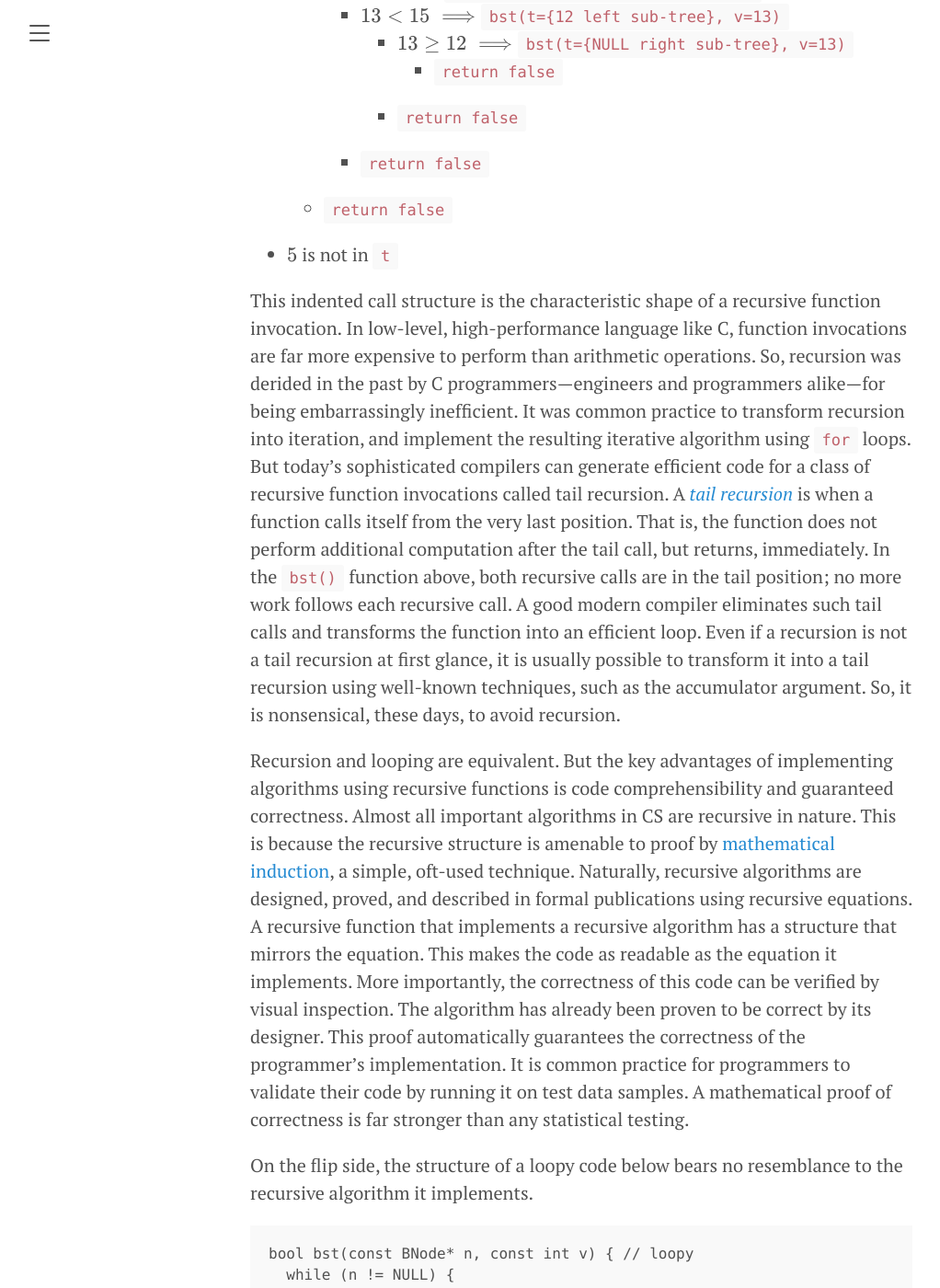
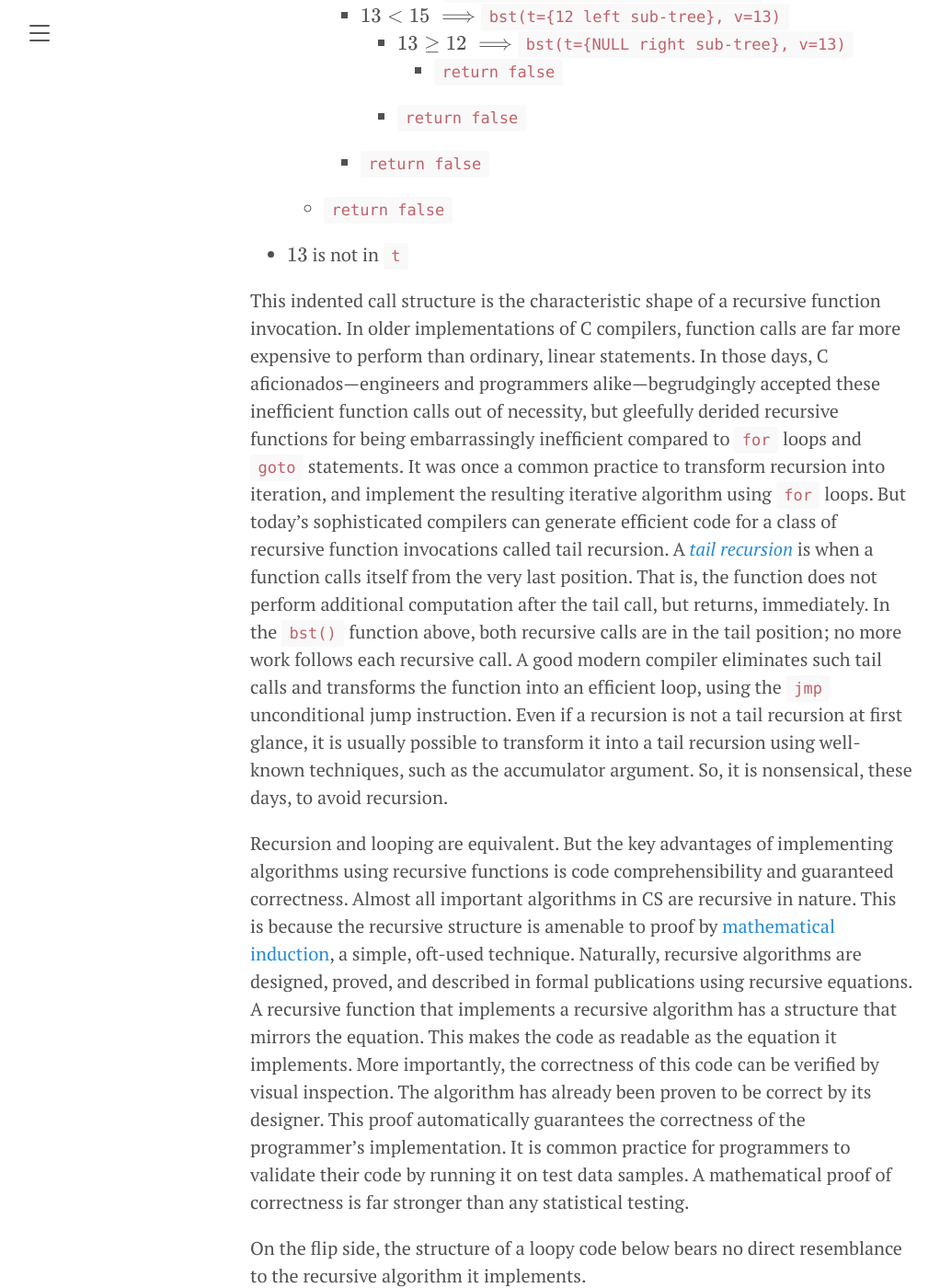
Before and after one commit to amenzwa/amenzwa.github.io, a Jekyll site: the page built from stem/IT/EngineeringSoftwareDevelopment.md, in a window 1280 px wide and 1400 px high, scrolled down 11004 px. Shown: the whole window at 92% size, without its empty margins (8-1030 px from the left). Built offline with Jekyll 4.4.1, drawn with Linux system fonts in a browser that asks for light colours; our own code applies the rules of GitHub Pages for plain Markdown files; formulas are drawn with MathJax 3; some of the changed text lies outside the part shown.

Commit message:
fix typo in bst()

````diff
--- a/stem/IT/EngineeringSoftwareDevelopment.md
+++ b/stem/IT/EngineeringSoftwareDevelopment.md
@@ -149,13 +149,13 @@ To gain a deeper understanding of the recursive call structure of the binary sea
       - `return false`
     - `return false`
   - `return false`
-- $5$ is not in `t`
+- $13$ is not in `t`
 
-This indented call structure is the characteristic shape of a recursive function invocation. In low-level, high-performance language like C, function invocations are far more expensive to perform than arithmetic operations. So, recursion was derided in the past by C programmers—engineers and programmers alike—for being embarrassingly inefficient. It was common practice to transform recursion into iteration, and implement the resulting iterative algorithm using `for` loops. But today's sophisticated compilers can generate efficient code for a class of recursive function invocations called tail recursion. A [*tail recursion*](https://en.wikipedia.org/wiki/Tail_call) is when a function calls itself from the very last position. That is, the function does not perform additional computation after the tail call, but returns, immediately. In the `bst()` function above, both recursive calls are in the tail position; no more work follows each recursive call. A good modern compiler eliminates such tail calls and transforms the function into an efficient loop. Even if a recursion is not a tail recursion at first glance, it is usually possible to transform it into a tail recursion using well-known techniques, such as the accumulator argument. So, it is nonsensical, these days, to avoid recursion.
+This indented call structure is the characteristic shape of a recursive function invocation. In older implementations of C compilers, function calls are far more expensive to perform than ordinary, linear statements. In those days, C aficionados—engineers and programmers alike—begrudgingly accepted these inefficient function calls out of necessity, but gleefully derided recursive functions for being embarrassingly inefficient compared to `for` loops and `goto` statements. It was once a common practice to transform recursion into iteration, and implement the resulting iterative algorithm using `for` loops. But today's sophisticated compilers can generate efficient code for a class of recursive function invocations called tail recursion. A [*tail recursion*](https://en.wikipedia.org/wiki/Tail_call) is when a function calls itself from the very last position. That is, the function does not perform additional computation after the tail call, but returns, immediately. In the `bst()` function above, both recursive calls are in the tail position; no more work follows each recursive call. A good modern compiler eliminates such tail calls and transforms the function into an efficient loop, using the `jmp` unconditional jump instruction. Even if a recursion is not a tail recursion at first glance, it is usually possible to transform it into a tail recursion using well-known techniques, such as the accumulator argument. So, it is nonsensical, these days, to avoid recursion.
 
 Recursion and looping are equivalent. But the key advantages of implementing algorithms using recursive functions is code comprehensibility and guaranteed correctness. Almost all important algorithms in CS are recursive in nature. This is because the recursive structure is amenable to proof by [mathematical induction](https://en.wikipedia.org/wiki/Mathematical_induction), a simple, oft-used technique. Naturally, recursive algorithms are designed, proved, and described in formal publications using recursive equations. A recursive function that implements a recursive algorithm has a structure that mirrors the equation. This makes the code as readable as the equation it implements. More importantly, the correctness of this code can be verified by visual inspection. The algorithm has already been proven to be correct by its designer. This proof automatically guarantees the correctness of the programmer's implementation. It is common practice for programmers to validate their code by running it on test data samples. A mathematical proof of correctness is far stronger than any statistical testing.
 
-On the flip side, the structure of a loopy code below bears no resemblance to the recursive algorithm it implements.
+On the flip side, the structure of a loopy code below bears no direct resemblance to the recursive algorithm it implements.
 
 ```C
 bool bst(const BNode* n, const int v) { // loopy
@@ -177,9 +177,9 @@ In CS, algorithmic complexity is the analytical technique used to estimate the t
 
 - *practically immediate*—$O(1)$ means constant runtime; element lookups for arrays and hashtables, as well as some priority queues, are linear order
 - *very fast*—$O(lg(n))$ means logarithmic order; binary search algorithm and others that divide the problem into two parts are logarithmic order
-- *fast*—$O(n\ lg(n)$ means $log_2$ logarithmic order repeated $n$ times; the most famous algorithm in this order is the [quicksort](https://en.wikipedia.org/wiki/Quicksort)
+- *fast*—$O(n\ lg(n))$ means $log_2$ logarithmic order repeated $n$ times; the most famous algorithm in this order is the [quicksort](https://en.wikipedia.org/wiki/Quicksort)
 - *acceptable*—$O(n)$ means linear order; several common algorithms that walk the list, like counting the elements of the list or reading records from a CSV file, are linear order
-- *slow*—$O(nm)$ means quadratic order in the $n \times m$ 2D input, but linear order in the total number of elements $nm$ of the input; matrix algorithms and some graph algorithms are 2D, and both dimensions of the data structure independently affect the runtime of the algorithm that manipulates it
+- *slow*—$O(nm)$ means quadratic order in the $n \times m$ 2D input, but linear order in the total number of elements $nm$ of the input; matrices (rows and columns) and graphs (vertices and edges) are 2D by nature, and both dimensions of the data structure affect the runtime of the algorithm that manipulates it
 - *very slow*—$O(n^c)$ means polynomial order; many difficult algorithms in CS are polynomial order
 - *practically crawling*—$O(c^n)$ means exponential order, where $c$ is a constant and $n$ represents the number of input data elements; exponential order algorithms are impracticably slow (and even slower ones, say $O(n!)$ factorial order), so approximating tricks have to be employed
 
````
Also changed, not shown: other parts of stem/IT/EngineeringSoftwareDevelopment.md (+1 -1 lines), stem/PL/FunctionalSystemsProgramming.md (added, +15 -0 lines).
